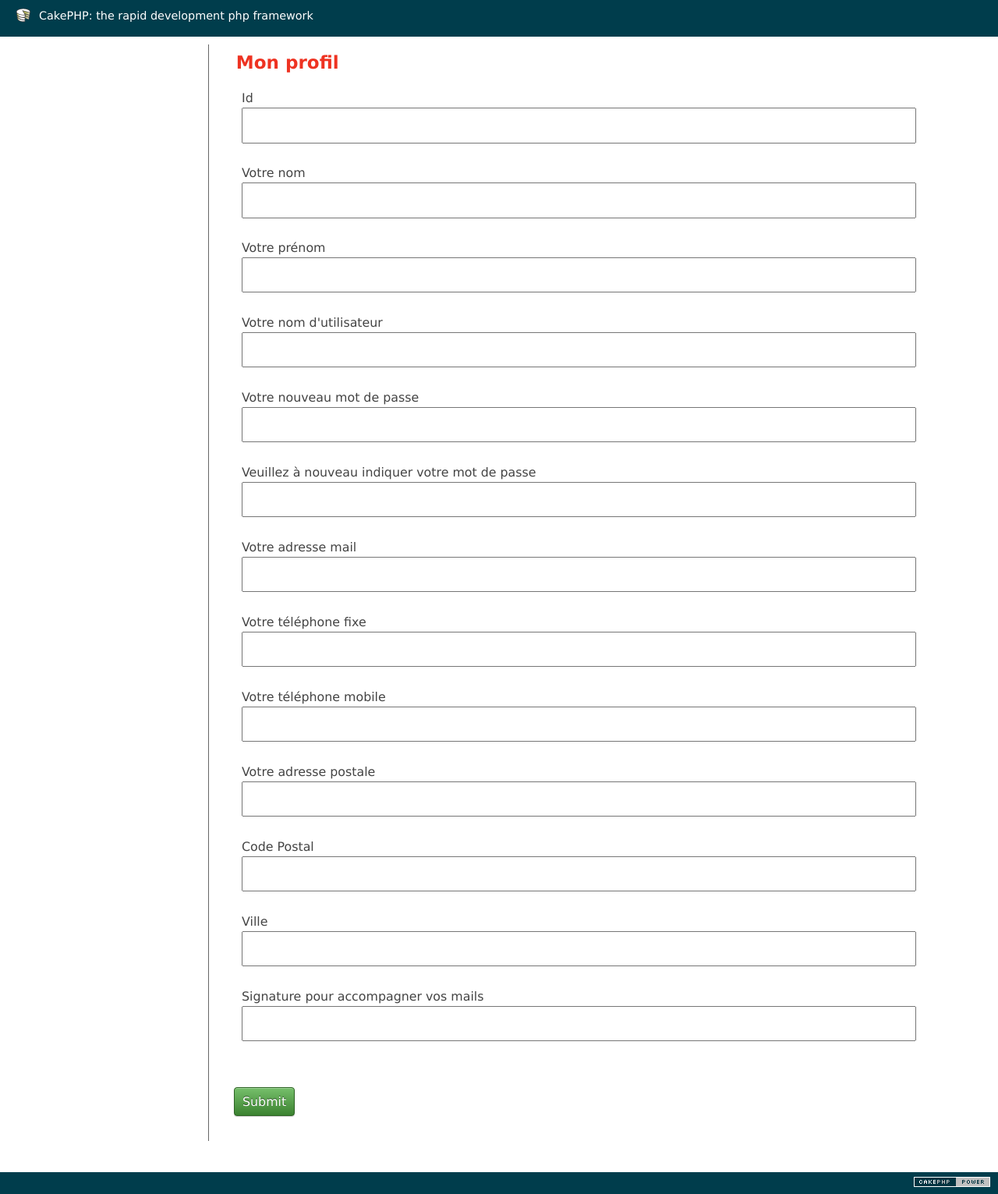
After one commit to leknoppix/bondecommande, a CakePHP app: the page made by app/View/Users/profile.ctp in a window 1280 px wide. The commit adds this page. Shown: the whole page at 78% size. Run offline with PHP 8.4 and a stand-in for CakePHP, Linux system fonts and the light colour scheme; the template is opened without the code that fills it, so the values that code supplies are empty; form fields are guessed from the names that the template uses; some libraries are stand-ins or nearby versions.

Commit message:
Refonde de certaines vues, modification de la page profile

```diff
--- a/app/Config/routes.php
+++ b/app/Config/routes.php
@@ -31,8 +31,8 @@
  * ...and connect the rest of 'Pages' controller's URLs.
  */
 	Router::connect('/backoffice/utilisateurs/*', array('controller' => 'users'));
-	Router::connect('/clients/*', array('controller' => 'customers'));
-	Router::connect('/bondecommande/*', array('controller' => 'orderforms'));
+	Router::connect('/backoffice/clients/*', array('controller' => 'customers'));
+	Router::connect('/backoffice/bondecommande/*', array('controller' => 'orderforms'));
 	Router::connect('/backoffice/logout',array('controller' => 'users', 'action' => 'logout'));
 /**
  * Load all plugin routes. See the CakePlugin documentation on
--- a/app/Controller/UsersController.php
+++ b/app/Controller/UsersController.php
@@ -92,13 +92,13 @@ class UsersController extends AppController {
 
 
 	/**
-	 * admin_edit method
+	 * edit method
 	 *
 	 * @throws NotFoundException
 	 * @param string $id
 	 * @return void
 	 */
-	public function admin_edit($id = null) {
+	public function edit($id = null) {
 		if (!$this->User->exists($id)) {
 			throw new NotFoundException(__('Invalid user'));
 		}
@@ -127,7 +127,7 @@ class UsersController extends AppController {
 	 * @param string $id
 	 * @return void
 	 */
-	public function admin_profile() {
+	public function profile() {
 		$s = $this->Session->read('Auth');
 		$id=$s['User']['id'];
 		if (!$this->User->exists($id)) {
--- a/app/View/Pages/home.ctp
+++ b/app/View/Pages/home.ctp
@@ -6,8 +6,7 @@
 				'Mon profil',
 				array(
 						'controller'=>'users',
-						'action'=>'profile',
-						'admin'=>true
+						'action'=>'profile'
 					)
 				); ?></li>
 		<li>Actions
--- /dev/null
+++ b/app/View/Users/profile.ctp
@@ -0,0 +1,22 @@
+<div class="users form">
+<?php echo $this->Form->create('User'); ?>
+	<fieldset>
+		<legend><?php echo __('Mon profil'); ?></legend>
+	<?php
+		echo $this->Form->input('id');
+		echo $this->Form->input('nom',array('label'=>'Votre nom'));
+		echo $this->Form->input('prenom',array('label'=>'Votre prénom'));
+		echo $this->Form->input('username',array('label'=>'Votre nom d\'utilisateur'));
+		echo $this->Form->input('password',array('label'=>'Votre nouveau mot de passe'));
+		echo $this->Form->input('password2',array('label'=>'Veuillez à nouveau indiquer votre mot de passe'));
+		echo $this->Form->input('mail',array('label'=>'Votre adresse mail'));
+		echo $this->Form->input('telephone_fixe',array('label'=>'Votre téléphone fixe'));
+		echo $this->Form->input('telephone_mobile',array('label'=>'Votre téléphone mobile'));
+		echo $this->Form->input('adresse_postale',array('label'=>'Votre adresse postale'));
+		echo $this->Form->input('code_postal',array('label'=>'Code Postal'));
+		echo $this->Form->input('ville',array('label'=>'Ville'));
+		echo $this->Form->input('signature',array('label'=>'Signature pour accompagner vos mails'));
+	?>
+	</fieldset>
+<?php echo $this->Form->end(__('Submit'),array('label'=>'Modifier votre profil')); ?>
+</div>
```
